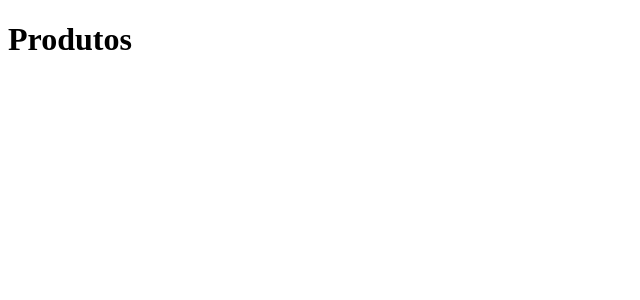
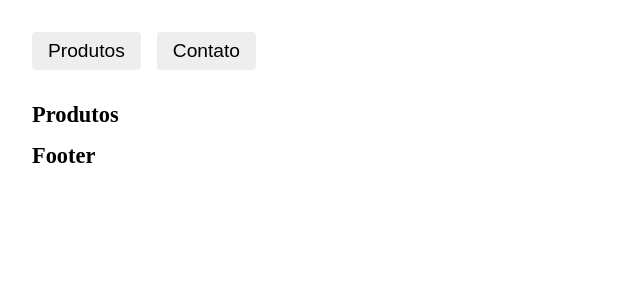
Before and after one commit to yanmaiaa/LojaVirtual, a React (Create React App) app: page / in a window 1280 px wide. Shown: the top 300 px of the page, without its empty margins (0-640 px from the left). Built offline with nearby package versions, Linux system fonts and the light colour scheme.

Commit message:
feat: adding contact page

```diff
--- a/public/index.html
+++ b/public/index.html
@@ -9,12 +9,10 @@
       name="description"
       content="Web site created using create-react-app"
     />
-    <link rel="apple-touch-icon" href="%PUBLIC_URL%/logo192.png" />
     <!--
       manifest.json provides metadata used when your web app is installed on a
       user's mobile device or desktop. See https://developers.google.com/web/fundamentals/web-app-manifest/
     -->
-    <link rel="manifest" href="%PUBLIC_URL%/manifest.json" />
     <!--
       Notice the use of %PUBLIC_URL% in the tags above.
       It will be replaced with the URL of the `public` folder during the build.
--- a/src/App.css
+++ b/src/App.css
@@ -1,38 +1,26 @@
-.App {
-  text-align: center;
+body {
+  margin: 2rem;
+}
+img {
+  max-width: 100%;
+  border-radius: 0.5rem;
+}
+a {
+  text-decoration: none;
+  color: #000;
+}
+h1 {
+  font-size: 1.4rem;
+}
+.animeLeft {
+  transform: translateX(-20px);
+  opacity: 0;
+  animation: animeLeft 0.3s forwards;
 }
 
-.App-logo {
-  height: 40vmin;
-  pointer-events: none;
-}
-
-@media (prefers-reduced-motion: no-preference) {
-  .App-logo {
-    animation: App-logo-spin infinite 20s linear;
+@keyframes animeLeft {
+  to {
+    transform: initial;
+    opacity: initial;
   }
 }
-
-.App-header {
-  background-color: #282c34;
-  min-height: 100vh;
-  display: flex;
-  flex-direction: column;
-  align-items: center;
-  justify-content: center;
-  font-size: calc(10px + 2vmin);
-  color: white;
-}
-
-.App-link {
-  color: #61dafb;
-}
-
-@keyframes App-logo-spin {
-  from {
-    transform: rotate(0deg);
-  }
-  to {
-    transform: rotate(360deg);
-  }
-}
--- a/src/App.js
+++ b/src/App.js
@@ -3,15 +3,19 @@ import { BrowserRouter, Route, Routes } from "react-router-dom";
 import Produtos from "./components/Produtos";
 import Header from "./components/Header";
 import Footer from "./components/Footer";
+import Contato from "./components/Contato";
 
 function App() {
   return (
-    <div>
+    <div className="App">
       <BrowserRouter>
         <Header />
-        <Routes>
-          <Route path="/" element={<Produtos />} />
-        </Routes>
+        <div className="content">
+          <Routes>
+            <Route path="/" element={<Produtos />} />
+            <Route path="contato" element={<Contato />} />
+          </Routes>
+        </div>
         <Footer />
       </BrowserRouter>
     </div>
--- /dev/null
+++ b/src/components/Contato.js
@@ -0,0 +1,23 @@
+import React from "react";
+import styles from "./Contato.module.css";
+import imagem from "../img/contact.jpg";
+import Head from "./Head";
+
+const Contato = () => {
+  return (
+    <section className={styles.contato + " animeLeft"}>
+      <Head title="LojaVirtual | Contato" description="Entre em contato" />
+      <img src={imagem} alt="Imagem Contato" />
+      <div>
+        <h1>Entre em contato</h1>
+        <ul className={styles.dados}>
+          <li>yandamasceno01@gmail.com</li>
+          <li>9999-1234</li>
+          <li>Rua X - Salvador (BA)</li>
+        </ul>
+      </div>
+    </section>
+  );
+};
+
+export default Contato;
--- /dev/null
+++ b/src/components/Contato.module.css
@@ -0,0 +1,22 @@
+.contato {
+  display: grid;
+  grid-template-columns: 1fr 1fr;
+  gap: 2rem;
+}
+.dados {
+  padding: 0px;
+  list-style: none;
+}
+.dados li {
+  font-size: 1.2rem;
+  font-family: Arial, Helvetica, sans-serif;
+  margin-bottom: 0.8rem;
+}
+.dados li::before {
+  content: "";
+  display: inline-block;
+  width: 20px;
+  height: 2px;
+  background: #ddd;
+  margin-right: 10px;
+}
--- a/src/components/Footer.js
+++ b/src/components/Footer.js
@@ -1,8 +1,12 @@
 import React from "react";
-import style from "./Footer.module.css";
+import styles from "./Footer.module.css";
 
 const Footer = () => {
-  return <div></div>;
+  return (
+    <footer className={styles.footer}>
+      <h1>Footer</h1>
+    </footer>
+  );
 };
 
 export default Footer;
--- /dev/null
+++ b/src/components/Head.js
@@ -0,0 +1,14 @@
+import React from "react";
+
+const Head = (props) => {
+  React.useEffect(() => {
+    document.title = props.title;
+    document
+      .querySelector('meta[name ="description"]')
+      .setAttribute("content", props.description);
+  }, [props]);
+
+  return <></>;
+};
+
+export default Head;
--- a/src/components/Header.js
+++ b/src/components/Header.js
@@ -1,8 +1,33 @@
 import React from "react";
-import style from "./Header.module.css";
+import { NavLink } from "react-router-dom";
+import styles from "./Header.module.css";
 
 const Header = () => {
-  return <div></div>;
+  return (
+    <nav className={styles.header}>
+      <ul>
+        <li>
+          <NavLink
+            activeClassName={styles.active}
+            className={styles.link}
+            to="/"
+            end
+          >
+            Produtos
+          </NavLink>
+        </li>
+        <li>
+          <NavLink
+            activeClassName={styles.active}
+            className={styles.link}
+            to="contato"
+          >
+            Contato
+          </NavLink>
+        </li>
+      </ul>
+    </nav>
+  );
 };
 
 export default Header;
--- a/src/components/Header.module.css
+++ b/src/components/Header.module.css
@@ -0,0 +1,26 @@
+.header {
+  margin-bottom: 2rem;
+}
+.header ul {
+  display: flex;
+  padding: 0px;
+  margin: 0px;
+  list-style: none;
+}
+.header ul li {
+  margin-right: 1rem;
+}
+.link {
+  display: block;
+  text-decoration: none;
+  font-size: 1.2rem;
+  font-family: Arial, Helvetica, sans-serif;
+  color: #000;
+  background: #eee;
+  padding: 0.5rem 1rem;
+  border-radius: 4px;
+}
+.active,
+.link:hover {
+  background: #ddd;
+}
--- a/src/components/Produtos.js
+++ b/src/components/Produtos.js
@@ -3,7 +3,7 @@ import styles from "./Produtos.module.css";
 
 const Produtos = () => {
   return (
-    <div>
+    <div className={styles.produtos}>
       <h1>Produtos</h1>
     </div>
   );
```
Also changed, not shown: 1 other file (tests, documents, lock files or other folders).
